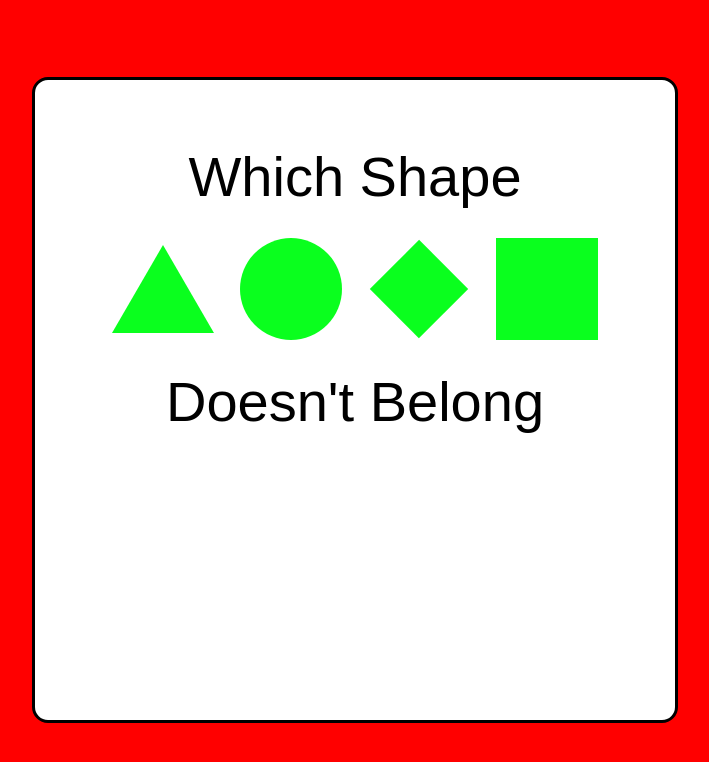
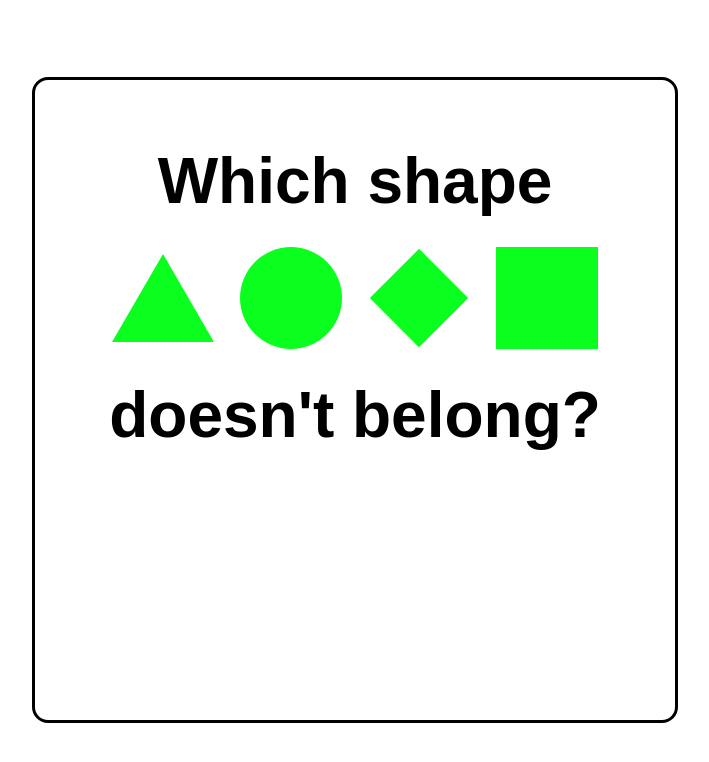
Before and after one commit to jmockbee/CSSjsanimations-, a plain HTML site: page index.html in a window 1280 px wide. Shown: the whole page, without its empty margins (285-994 px from the left). Drawn offline with Linux system fonts and the light colour scheme.

Commit message:
re4did whole file

```diff
--- a/css/style.css
+++ b/css/style.css
@@ -1,15 +1,14 @@
 /*
  * global site styles
  */
-html,
-body {
+
+html, body {
   margin: 0;
   padding: 0;
 }
 
 hp-content {
   display: flex;
-	background-color: #f00;
 
   width: 100vw;
   height: 100vh;
@@ -18,11 +17,11 @@ hp-content {
   align-items: center;
 }
 
-hp-presentation > hp-slide {
+hp-presentation>hp-slide {
   display: none;
 }
 
-hp-presentation > hp-slide.active {
+hp-presentation>hp-slide.active {
   display: inline-block;
 }
 
@@ -39,66 +38,69 @@ hp-presentation {
 
 hp-slide {
   display: inline-block;
-	background-color: #fff;
-	font-size: 7vmin;
-	font-family: sans-serif;
-	text-align: center;
 
   width: 80%;
   height: 80%;
 
   margin: 10%;
+
+  font-size: 8vmin;
+  font-weight: bold;
+  font-family: sans-serif;
+  text-align: center;
 }
 
 hp-chooser {
   display: flex;
   width: 100%;
   height: 20vmin;
+
   flex-direction: row;
   flex-wrap: nowrap;
   justify-content: space-around;
   align-items: center;
 }
 
-/* * is wild card selector to say any element within */
 hp-chooser * {
   max-width: 20%;
+
   margin: 5% 2.5%;
 }
 
-hp-chooser.chosen > *.chosen {
+hp-chooser.chosen>*.chosen {
   max-width: 30%;
   animation-name: chosen;
   animation-duration: .5s;
-
+  animation-timing-function: ease;
 }
 
-
 @keyframes chosen {
-
-  from{
+  from {
     max-width: 20%;
   }
+
   to {
     max-width: 30%;
   }
 }
 
-
-
-hp-chooser.chosen > *:not(.chosen) {
+hp-chooser.chosen>*:not(.chosen) {
   max-width: 16.6%;
   animation-name: unchosen;
   animation-duration: .5s;
+  animation-timing-function: linear;
+
+  opacity: .25;
 }
 
 @keyframes unchosen {
+  from {
+    max-width: 20%;
+    opacity: 1.0;
+  }
 
-  from{
-    max-width: 20%;
-  }
   to {
     max-width: 16.6%;
+    opacity: .25;
   }
-
 }
--- a/index.html
+++ b/index.html
@@ -19,33 +19,34 @@
   <hp-content>
     <hp-presentation>
       <hp-slide class="active">
-        <hp-title> Which Shape </hp-title>
+        <hp-title>Which shape</hp-title>
         <hp-chooser>
-
-          <img src="images/triangle.svg "/>
-          <img src="images/circle.svg "/>
-          <img src="images/diamond.svg "/>
-          <img src="images/square.svg "/>
-
-
+          <img src="images/triangle.svg"/>
+          <img src="images/circle.svg"/>
+          <img src="images/diamond.svg"/>
+          <img src="images/square.svg"/>
         </hp-chooser>
-        <hp-title> Doesn't Belong  </hp-title>
-
+        <hp-title>doesn't belong?</hp-title>
       </hp-slide>
-
+      <hp-slide data-autoadvance="3500">
+        <hp-title>Which shape</hp-title>
+        <hp-chooser class="chosen">
+          <img src="images/triangle.svg"/>
+          <img class="chosen" src="images/circle.svg"/>
+          <img src="images/diamond.svg"/>
+          <img src="images/square.svg"/>
+        </hp-chooser>
+        <hp-title>doesn't belong?</hp-title>
+      </hp-slide>
       <hp-slide>
-        <hp-title> Which Shape </hp-title>
-        <hp-chooser class= "chosen">
-
-          <img src="images/triangle.svg "/>
-          <img class= "chosen"src="images/circle.svg "/>
-          <img src="images/diamond.svg "/>
-          <img src="images/square.svg "/>
-
-
+        <hp-title>Which shape</hp-title>
+        <hp-chooser class="chosen">
+          <img src="images/triangle.svg"/>
+          <img class="chosen" src="images/circle.svg"/>
+          <img src="images/diamond.svg"/>
+          <img src="images/square.svg"/>
         </hp-chooser>
-        <hp-title> Doesn't Belong  </hp-title>
-
+        <hp-title>doesn't belong?</hp-title>
       </hp-slide>
     </hp-presentation>
   </hp-content>
--- a/js/main.js
+++ b/js/main.js
@@ -1,4 +1,4 @@
-window.addEventListener('DOMContentLoaded', function(e) {
+window.addEventListener('DOMContentLoaded', function (e) {
   document.querySelector('hp-presentation').onclick = handlePresentationClick;
 });
 
@@ -9,5 +9,13 @@ function handlePresentationClick(e) {
   if (next) {
     current.classList.remove('active');
     next.classList.add('active');
+
+    var aa = parseInt(next.getAttribute('data-autoadvance'));
+
+    if (!isNaN(aa)) {
+      setTimeout(function (e) {
+        handlePresentationClick(e);
+      }, aa);
     }
   }
+}
```
Lines whose indentation alone changed are shown as unchanged.
